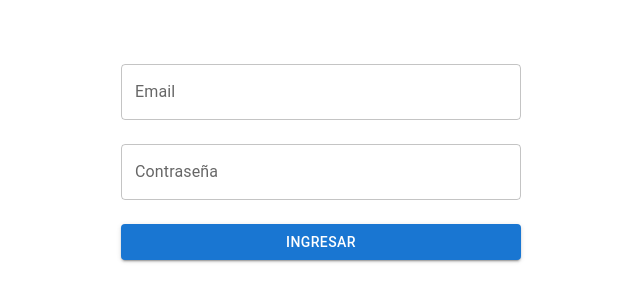
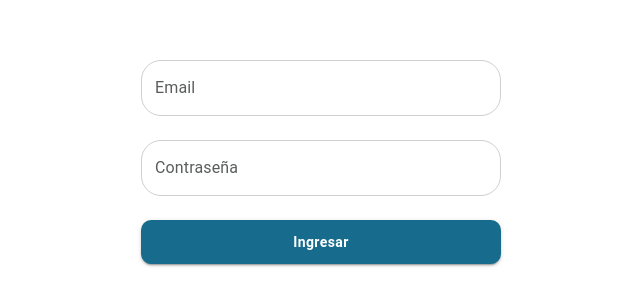
Before and after one commit to AnaGarofalo/proyecto-final, a React (Vite) app in the folder front/: page / in a window 1280 px wide. Shown: the part 246-552 px from the top of the page, without its empty margins (319-959 px from the left). Built offline with nearby package versions, Linux system fonts and the light colour scheme.

Commit message:
Base de componentes creada

```diff
--- a/front/src/components/base/BaseButton.tsx
+++ b/front/src/components/base/BaseButton.tsx
@@ -1,9 +1,54 @@
 import { Button, type ButtonProps } from '@mui/material'
 import React from 'react'
 
-const BaseButton: React.FC<ButtonProps> = (props) => {
+type BaseButtonVariant = 'filled' | 'outline' | 'logout'
+
+interface Props extends Omit<ButtonProps, 'variant' | 'startIcon'> {
+  variantType?: BaseButtonVariant
+  icon?: React.ReactNode
+}
+
+const BaseButton: React.FC<Props> = ({ variantType = 'filled', icon, children, ...rest }) => {
+  let muiVariant: 'contained' | 'outlined' | 'text' = 'contained'
+  let sx: object = {}
+
+  switch (variantType) {
+    case 'filled':
+      muiVariant = 'contained'
+      sx = {
+        bgcolor: '#176B8C',
+        color: '#fff',
+        '&:hover': { bgcolor: '#125871' }
+      }
+      break
+    case 'outline':
+      muiVariant = 'outlined'
+      sx = {
+        borderColor: '#176B8C',
+        color: '#176B8C',
+        '&:hover': { bgcolor: '#f4f8fb' }
+      }
+      break
+    case 'logout':
+      muiVariant = 'outlined'
+      sx = {
+        borderColor: '#CFCFCF',
+        color: '#5A5D5D',
+        '&:hover': { bgcolor: '#fafafa' }
+      }
+      break
+  }
+
   return (
-    <Button variant="contained" fullWidth {...props} />
+    <Button
+      variant={muiVariant}
+      startIcon={icon}
+      fullWidth
+      sx={{ borderRadius: 2, fontWeight: 600, textTransform: 'none', ...sx }}
+      {...rest}
+    >
+      {children}
+    </Button>
   )
 }
 
--- a/front/src/components/base/BaseInput.tsx
+++ b/front/src/components/base/BaseInput.tsx
@@ -1,15 +1,17 @@
-import { TextField, type TextFieldProps } from '@mui/material'
+import { TextField, InputAdornment, type TextFieldProps } from '@mui/material'
 import React from 'react'
 
 type BaseInputProps = TextFieldProps & {
   label?: string
   errorMessage?: string
+  icon?: React.ReactNode
 }
 
 const BaseInput: React.FC<BaseInputProps> = ({
   label,
   error,
   errorMessage,
+  icon,
   ...props
 }) => {
   return (
@@ -19,9 +21,31 @@ const BaseInput: React.FC<BaseInputProps> = ({
       label={label}
       error={error}
       helperText={error ? errorMessage : ''}
+      InputProps={{
+        startAdornment: icon ? (
+          <InputAdornment position="start">{icon}</InputAdornment>
+        ) : undefined,
+      }}
+      sx={{
+        '& .MuiOutlinedInput-root': {
+          borderRadius: 2,
+          '& fieldset': {
+            borderColor: '#CFCFCF', // gris por default
+          },
+          '&:hover fieldset': {
+            borderColor: '#176B8C', // azul al hover
+          },
+          '&.Mui-focused fieldset': {
+            borderColor: '#176B8C', // azul al focus
+          },
+        },
+        '& .MuiInputLabel-root.Mui-focused': {
+          color: '#176B8C',
+        },
+      }}
       {...props}
     />
   )
 }
 
-export default BaseInput;
+export default BaseInput
--- a/front/src/main.tsx
+++ b/front/src/main.tsx
@@ -4,13 +4,18 @@ import { BrowserRouter } from 'react-router-dom'
 import './index.css'
 import App from './App.tsx'
 import { ToastProvider } from './components/ToastProvider.tsx'
+import { ThemeProvider, CssBaseline } from '@mui/material'
+import { appTheme } from './utils/theme.ts'
 
 createRoot(document.getElementById('root')!).render(
   <StrictMode>
     <ToastProvider>
       <BrowserRouter>
-        <App />
+        <ThemeProvider theme={appTheme}>
+          <CssBaseline />
+          <App />
+        </ThemeProvider>
       </BrowserRouter>
     </ToastProvider>
-  </StrictMode>,
+  </StrictMode>
 )
--- /dev/null
+++ b/front/src/utils/theme.ts
@@ -0,0 +1,74 @@
+import { createTheme } from '@mui/material/styles';
+
+declare module '@mui/material/Button' {
+  interface ButtonPropsVariantOverrides {
+    filled: true;
+    outline: true;
+    logout: true;
+  }
+}
+
+const primary = '#176B8C';
+const primary200 = '#7CA1BD';
+const gray100 = '#F0F0F0';
+const gray300 = '#CFCFCF';
+const gray600 = '#5A5D5D';
+const red = '#FF0004';
+
+export const appTheme = createTheme({
+  palette: {
+    primary: { main: primary, light: primary200, contrastText: '#fff' },
+    error: { main: red },
+    text: { primary: '#000', secondary: gray600 },
+    grey: { 100: gray100, 300: gray300, 600: gray600 },
+    background: { default: '#fff' }
+  },
+  shape: { borderRadius: 10 },
+  // Tipografías: deje valores por defecto
+  components: {
+    MuiButton: {
+      styleOverrides: {
+        root: { borderRadius: 10, paddingInline: 20, height: 44, textTransform: 'none', fontWeight: 600 }
+      },
+      variants: [
+        { // Lleno (primario)
+          props: { variant: 'filled' as any },
+          style: {
+            backgroundColor: primary,
+            color: '#fff',
+            '&:hover': { backgroundColor: '#125871' },
+            boxShadow: 'none'
+          }
+        },
+        { // Outline (blanco con borde azul)
+          props: { variant: 'outline' as any },
+          style: {
+            backgroundColor: '#fff',
+            color: primary,
+            border: `2px solid ${primary}`,
+            '&:hover': { backgroundColor: '#f4f8fb' }
+          }
+        },
+        { // Logout (borde/texto gris)
+          props: { variant: 'logout' as any },
+          style: {
+            backgroundColor: '#fff',
+            color: gray600,
+            border: `2px solid ${gray300}`,
+            '&:hover': { backgroundColor: '#fafafa' }
+          }
+        }
+      ]
+    },
+    MuiTextField: {
+      styleOverrides: {
+        root: {
+          '& .MuiOutlinedInput-root': {
+            borderRadius: 10,
+            background: '#fff'
+          }
+        }
+      }
+    }
+  }
+});
```
Also changed, not shown: front/src/components/base/BaseModal.tsx (added, +88 -0 lines), 1 other file (tests, documents, lock files or other folders).
